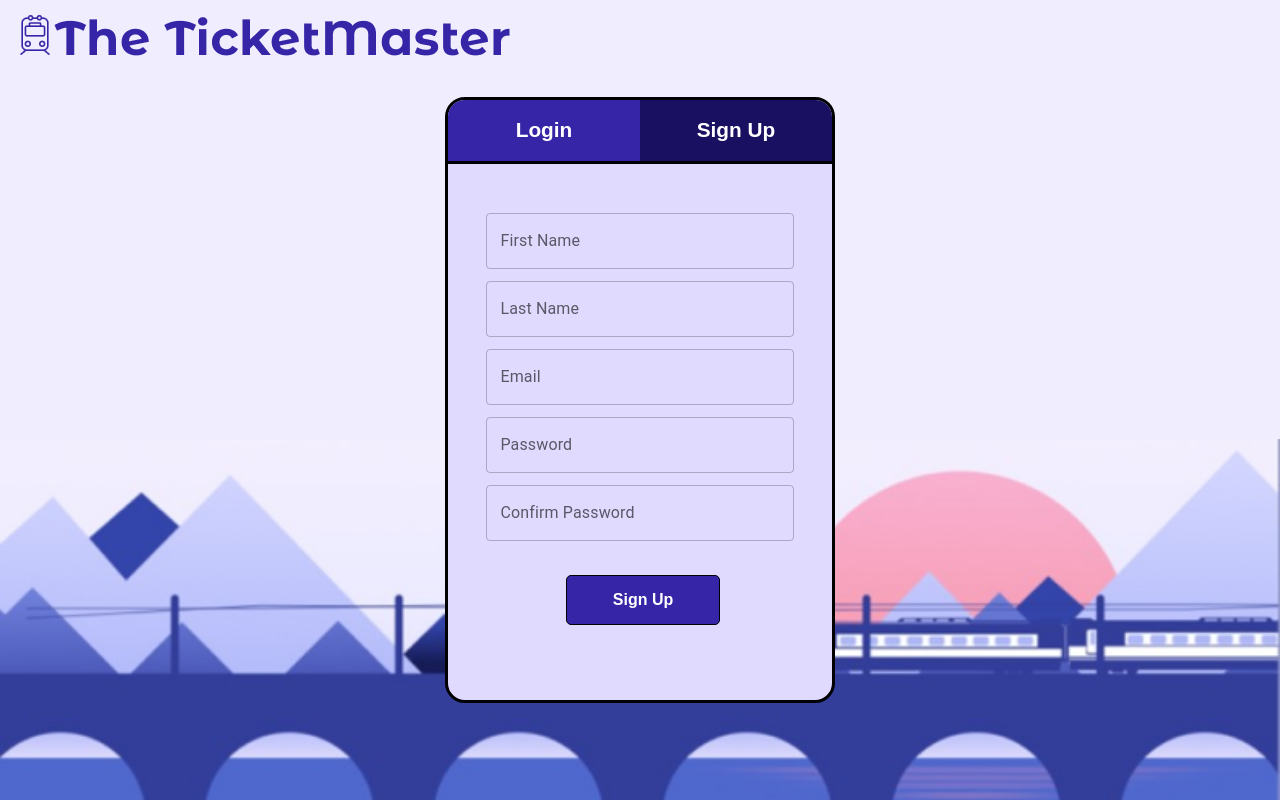
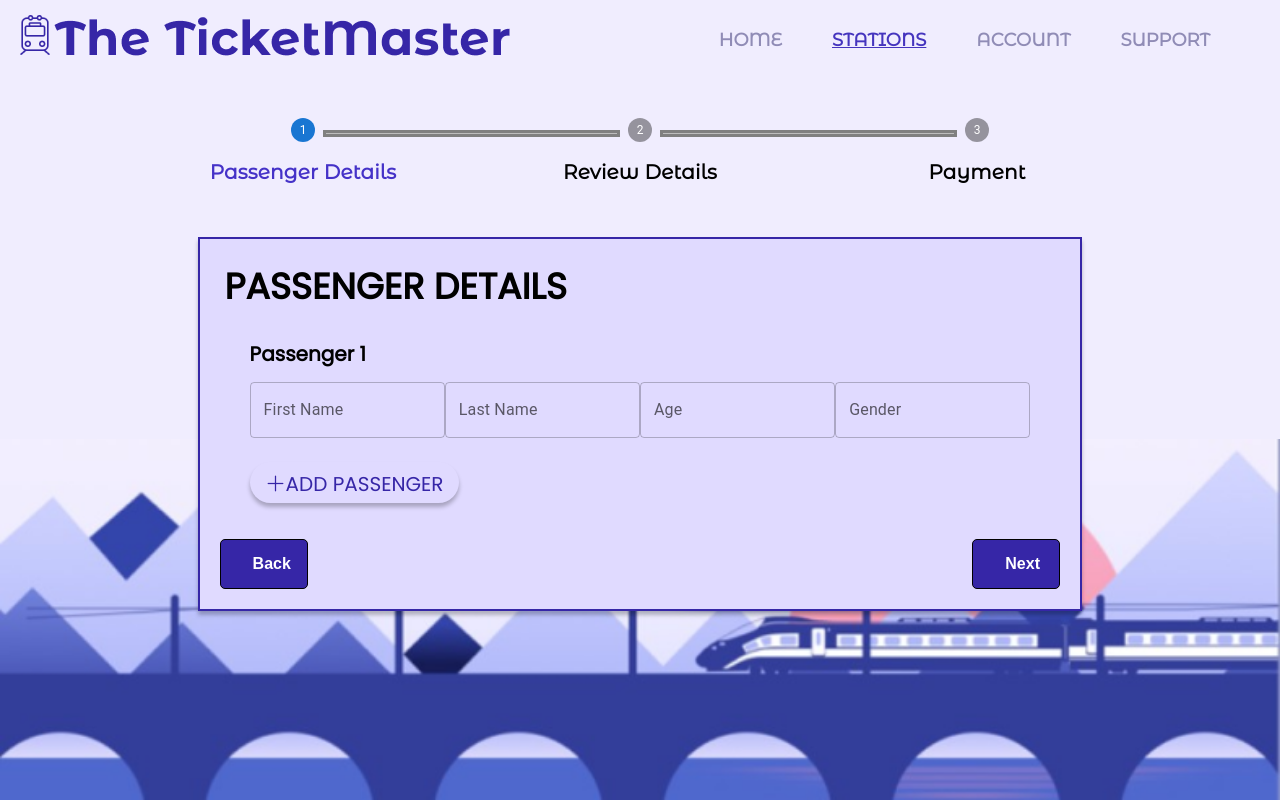
Before and after one commit to OGogte/theticketmaster, a React (Create React App) app: page / in a window 1280 px wide. Built offline with nearby package versions, Linux system fonts and the light colour scheme.

Commit message:
Passenger Details Done

```diff
--- a/src/App.js
+++ b/src/App.js
@@ -5,6 +5,8 @@ import tmlogo from './assets/logo.png';
 import Navbar from './components/Navbar';
 import { BrowserRouter, Routes, Route } from 'react-router-dom';
 import Home from './components/Home';
+import DetailStepper from './components/DetailStepper';
+import Process from './components/Process';
 
 function App() {
   return (
@@ -12,8 +14,8 @@ function App() {
       <img src={tmlogo} alt='Theticketmaster'></img>
       <BrowserRouter>
       <Routes>
-          <Route path="/" element={<LoginSignup />} />
-          <Route path= "home" index element={<Home />} />
+          <Route path="/" element={<Process />} />
+          <Route path= "home" element={<Home />} />
       </Routes>
       </BrowserRouter>
 
--- /dev/null
+++ b/src/components/DetailStepper.js
@@ -0,0 +1,65 @@
+import * as React from 'react';
+import Box from '@mui/material/Box';
+import Stepper from '@mui/material/Stepper';
+import Step from '@mui/material/Step';
+import StepLabel from '@mui/material/StepLabel';
+import { StepConnector } from '@mui/material';
+import Button from '@mui/material/Button';
+import Typography from '@mui/material/Typography';
+import { fontWeight } from '@mui/system';
+
+const DetailStepper = (props) => {
+
+  const steps = ['Passenger Details', 'Review Details', 'Payment'];
+
+  return (
+    <Box sx={{ width: '80%', marginLeft:"10%",marginTop:"50px" }}>
+      <Stepper alternativeLabel activeStep={props.activeStep}>
+        {steps.map((label, index) => {
+          return (
+            <Step key={label} sx={{
+              '& .MuiStepConnector-root ': {
+                border:"3px solid grey",
+              },
+              '& .MuiStepConnector-root.Mui-completed.MuiStepConnector-alternativeLabel':
+                {
+                  borderColor:"#4532C8"
+                },
+              '& .MuiStepConnector-root.Mui-active.MuiStepConnector-alternativeLabel':
+                {
+                  borderColor:"#4532C8"
+                },
+              '& .MuiStepLabel-label': {
+                color: 'black',
+                fontSize:"20px",
+                fontFamily: "Malt",
+                fontWeight:"600"
+              },
+              '& .MuiStepLabel-label.Mui-completed.MuiStepLabel-alternativeLabel':
+                {
+                  color: 'green',
+                  fontWeight:"600"
+                },
+              '& .MuiStepLabel-label.Mui-active.MuiStepLabel-alternativeLabel':
+                {
+                  color: '#4532C8',
+                  fontWeight:"600"
+                },
+              '& .MuiStepLabel-root .Mui-active .MuiStepIcon-text': {
+                fill: 'white',
+              },
+              }}>
+              <StepLabel sx={{
+                '& 	.MuiStepLabel-root 	.Mui-completed 	.Mui-active':{
+                  color:"white"
+                }
+              }} style={{fontSize:"50px"}}>{label}</StepLabel>
+            </Step>
+          );
+        })}
+      </Stepper>
+    </Box>
+  );
+}
+
+export default DetailStepper;
--- a/src/components/Navbar.js
+++ b/src/components/Navbar.js
@@ -7,10 +7,10 @@ const Navbar = (props) => {
         <nav className={styles.navbar}>
             <ul className={styles["navbar-nav"]}>
                 <li className={styles["nav-item"]}>
-                <Link style={props.selected === 'home' ? {color: '#4535be',textDecoration:"underline"} : {color: '#908cb6'}} className={styles["nav-link"]}>HOME</Link>
+                <Link to="/home" style={props.selected === 'home' ? {color: '#4535be',textDecoration:"underline"} : {color: '#908cb6'}} className={styles["nav-link"]}>HOME</Link>
                 </li>
                 <li className={styles["nav-item"]}>
-                <Link style={props.selected === 'stations' ? {color: '#4535be',textDecoration:"underline"} : {color: '#908cb6'}} className={styles["nav-link"]}>STATIONS</Link>
+                <Link to="/" style={props.selected === 'stations' ? {color: '#4535be',textDecoration:"underline"} : {color: '#908cb6'}} className={styles["nav-link"]}>STATIONS</Link>
                 </li>
                 <li className={styles["nav-item"]}>
                 <Link style={props.selected === 'account' ? {color: '#4535be',textDecoration:"underline"} : {color: '#908cb6'}} className={styles["nav-link"]}>ACCOUNT</Link>
--- /dev/null
+++ b/src/components/Process.js
@@ -0,0 +1,73 @@
+import DetailStepper from "./DetailStepper";
+import {useState} from 'react';
+import styles from "../styles/Process.module.css";
+import {React} from 'react'
+import TextField from '@mui/material/TextField';
+import Box from '@mui/material/Box';
+import Navbar from "./Navbar";
+import plus from '../assets/plus.png';
+
+const Process = () => {
+
+    const [activeStep, setActiveStep] = useState(0);
+    const [passengers,setPassengers] = useState([
+        {
+            first_name: '',
+            last_name: '',
+            age: '',
+            gender: '',
+        }
+    ]);
+
+    const handleNext = () => {
+        setActiveStep((prevActiveStep) => prevActiveStep + 1);
+      };
+
+      const handleBack = () => {
+        setActiveStep((prevActiveStep) => prevActiveStep - 1);
+      };
+
+      const addPassenger = () => {
+        let pass = {}
+        let temp = [...passengers,pass];
+        console.log(temp);
+        setPassengers(temp);
+      }
+
+    return(
+        <div>
+            <Navbar selected="stations"/>
+            <DetailStepper activeStep={activeStep} setActiveStep={setActiveStep}/>
+            <div className={styles.bigBox}>
+                <div className={styles.passTitle}>PASSENGER DETAILS</div>
+                {passengers.map((passenger,index) => {
+                        return (
+                            <div style={{marginLeft:"50px",marginTop:"25px",marginRight:"50px",}}>
+                                <div style={{fontWeight:"600",fontSize:"20px",marginBottom:"5px"}}>Passenger {index + 1}</div>
+                                <div className={styles.allTxt}>
+                                <TextField margin='dense' type='text' id="outlined-basic" label="First Name" variant="outlined" />
+                                <TextField margin='dense' type='text' id="outlined-basic" label="Last Name" variant="outlined" />
+                                <TextField margin='dense' type='text' id="outlined-basic" label="Age" variant="outlined" />
+                                <TextField margin='dense' type='text' id="outlined-basic" label="Gender" variant="outlined" />
+                                </div>
+                            </div>
+                        );
+                })}
+                <div onClick={addPassenger} className={styles.addPass}><img style={{verticalAlign:"middle"}} src={plus} alt="add"/><span style={{verticalAlign:"middle"}}>ADD PASSENGER</span></div>
+                {activeStep === 3 ? (
+                    <div>Done</div>
+                ) : (
+                    <div>
+                    <Box sx={{ display: 'flex', flexDirection: 'row', pt: 2 }}>
+                        <button className={styles.butts} onClick={handleBack} disabled={activeStep === 0}>Back</button>
+                        <Box sx={{ flex: '1 1 auto' }} />
+                        <button className={styles.butts} onClick={handleNext}>{activeStep === 2 ? 'Finish' : 'Next'}</button>
+                        </Box>
+                    </div>
+                )}
+            </div>
+        </div>
+    );
+}
+
+export default Process;
--- a/src/styles/Home.module.css
+++ b/src/styles/Home.module.css
@@ -29,7 +29,6 @@
     border: none;
     color: white;
     padding: 15px 32px;
-    text-align: center;
     text-decoration: none;
     display: inline-block;
     font-size: 16px;
--- /dev/null
+++ b/src/styles/Process.module.css
@@ -0,0 +1,100 @@
+.bigBox{
+    box-sizing: border-box;
+    width: 70%;
+    margin-left: 15%;
+    background: #E0DAFF;
+    border: 2px solid #3626A7;
+    box-shadow: 0px 4px 4px rgba(0, 0, 0, 0.25);
+    margin-top: 50px;
+    font-family: Poppins;
+    max-height: 500px;
+    overflow: auto;
+}
+
+.butts{
+    background-color: #3626A7;
+    border: none;
+    color: white;
+    padding: 15px 32px;
+    text-align: center;
+    text-decoration: none;
+    display: inline-block;
+    font-size: 16px;
+    margin: 4px 2px;
+    cursor: pointer;
+    -webkit-transition-duration: 0.4s;
+    transition-duration: 0.4s;
+    width: 10%;
+    margin: 20px;
+    border: 1px solid black;
+    border-radius: 5px;
+    font-weight: 600;
+}
+
+.butts:hover{
+box-shadow: 0 12px 16px 0 rgba(0,0,0,0.24),0 17px 50px 0 rgba(0,0,0,0.19);
+}
+
+/* width and height of the scrollbar */
+::-webkit-scrollbar {
+    width: 8px;
+    height: 8px;
+  }
+
+  /* background of the scrollbar */
+  ::-webkit-scrollbar-track {
+    background: #f2f2f2;
+  }
+
+  /* color of the scrollbar handle */
+  ::-webkit-scrollbar-thumb {
+    background: #c1b7e3;
+    border-radius: 8px;
+  }
+
+  /* on hover, increase the size of the scrollbar handle */
+  ::-webkit-scrollbar-thumb:hover {
+    background: #a891c9;
+  }
+
+  /* color of the scrollbar corner */
+  ::-webkit-scrollbar-corner {
+    background: #f2f2f2;
+  }
+
+
+.passTitle{
+    font-size:36px;
+    font-weight:900;
+    margin-left:25px;
+    margin-top:20px
+}
+
+.allTxt{
+    display: flex;
+    justify-content: space-between;
+}
+
+.addPass{
+    cursor:pointer;
+    margin-left:50px;
+    margin-top:20px;
+    color:#3626A7;
+    font-size:20px;
+    padding:5px 15px;
+    border-radius: 24px;
+    display: inline-block;
+    -webkit-transition-duration: 0.4s;
+    transition-duration: 0.4s;
+    box-shadow: 0px 4px 4px rgba(0, 0, 0, 0.25);
+}
+
+.addPass:hover{
+    background-color: #817ab0;
+    color: white;
+}
+
+@font-face {
+    font-family: Poppins;
+    src: url("../fonts/Poppins.ttf");
+}
```
Also changed, not shown: src/assets/plus.png (added), src/fonts/Poppins.ttf (added).
